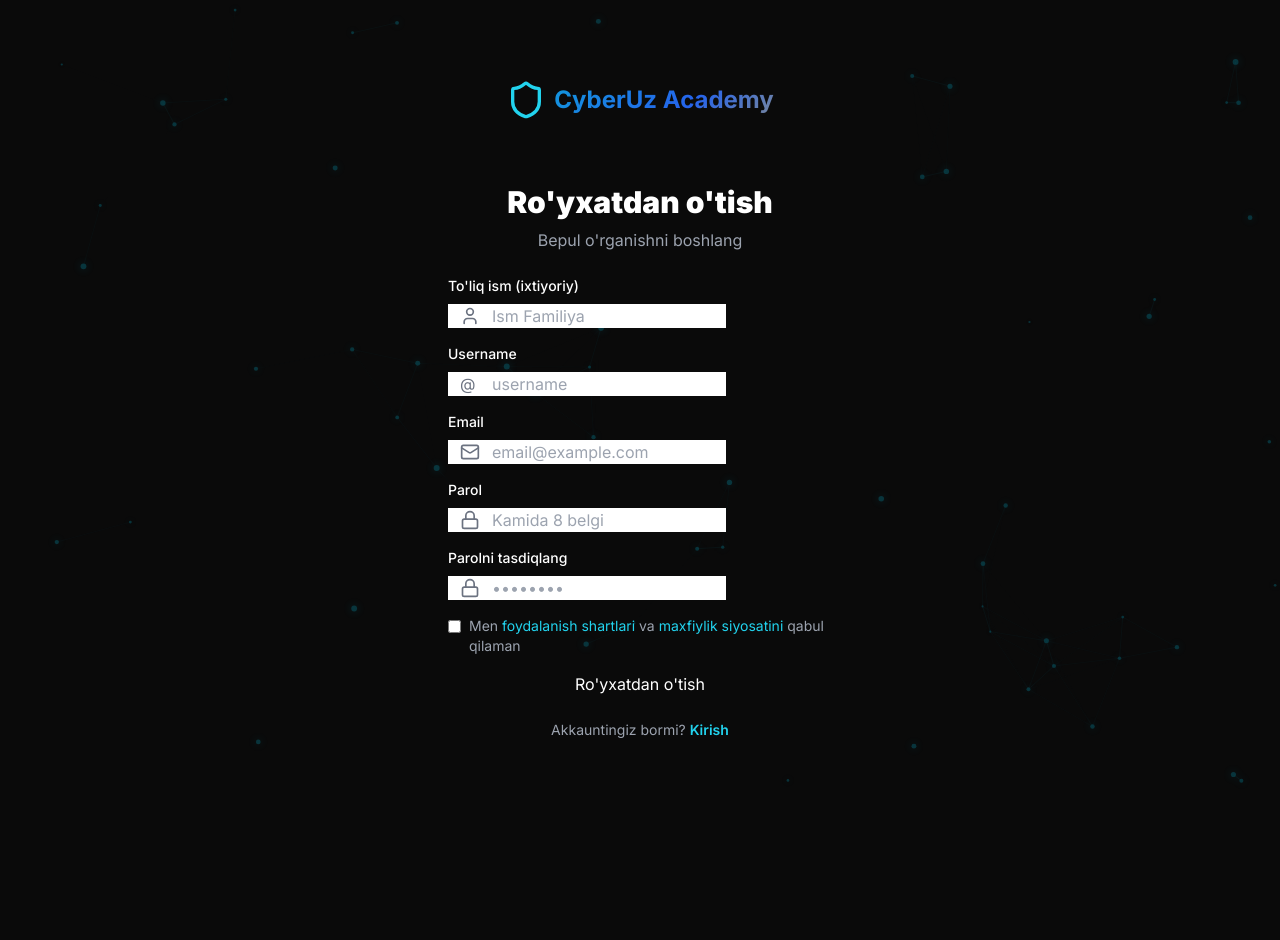
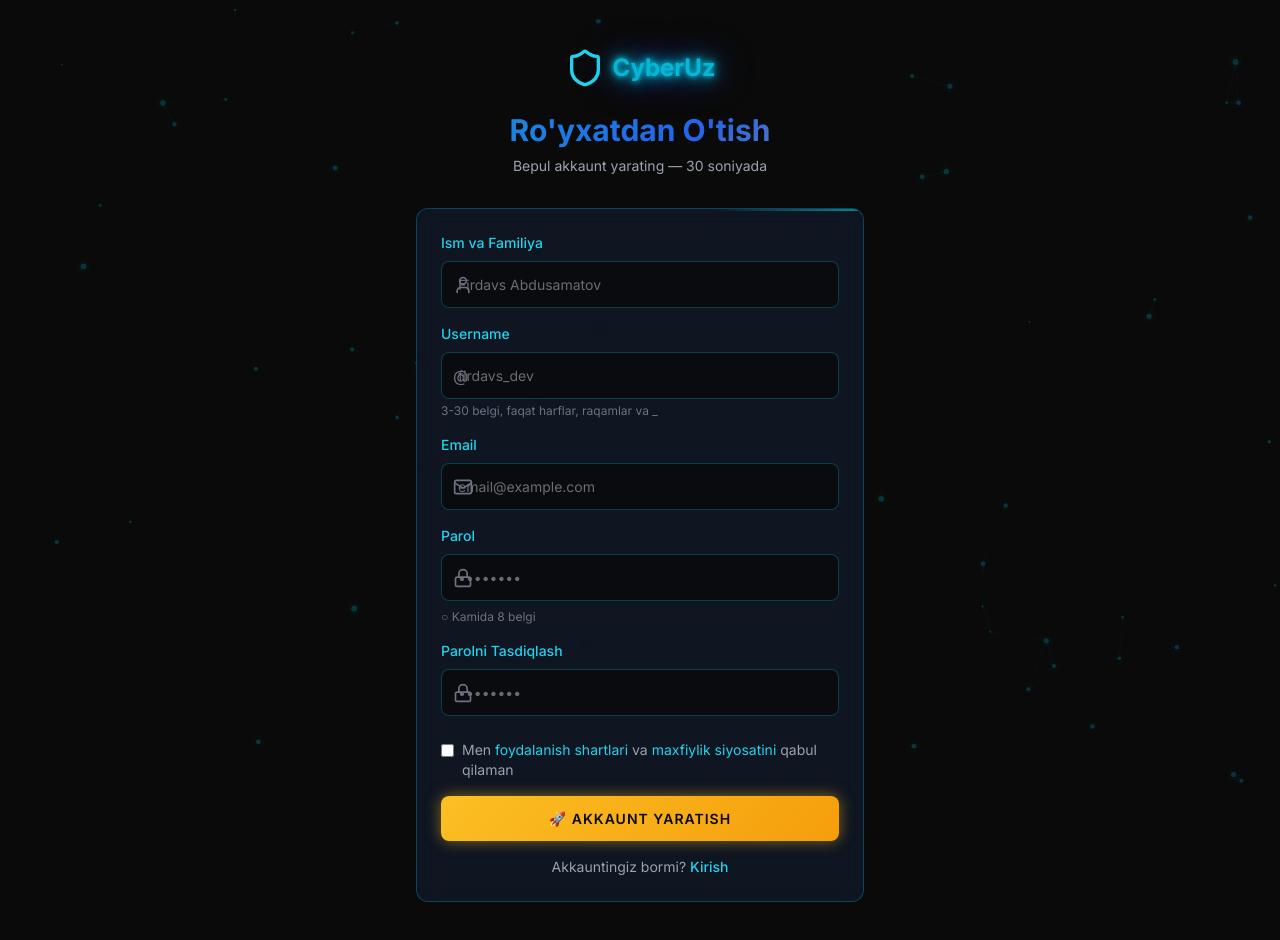
Before and after one commit to KRYZENSYS/cyberuz-academy, a Next.js app: page /register in a window 1280 px wide. Shown: the top 940 px of the page. Before the commit the page ends 852 px from the top, so only its background shows below. Built offline with nearby package versions, Linux system fonts and the light colour scheme.

Commit message:
feat: add Register page

```diff
--- a/src/app/(auth)/register/page.tsx
+++ b/src/app/(auth)/register/page.tsx
@@ -3,50 +3,26 @@
 import { useState } from 'react';
 import Link from 'next/link';
 import { useRouter } from 'next/navigation';
-import { Shield, Mail, Lock, User, Loader2, CheckCircle2 } from 'lucide-react';
+import { Shield, Mail, Lock, User, Loader2, Check } from 'lucide-react';
 import toast from 'react-hot-toast';
 
 export default function RegisterPage() {
   const router = useRouter();
-  const [formData, setFormData] = useState({
-    fullName: '',
-    email: '',
-    username: '',
-    password: '',
-    confirmPassword: '',
-  });
+  const [form, setForm] = useState({ email: '', username: '', fullName: '', password: '', confirmPassword: '' });
   const [loading, setLoading] = useState(false);
+  const [accept, setAccept] = useState(false);
 
-  const passwordStrength = (pwd: string): number => {
-    let strength = 0;
-    if (pwd.length >= 8) strength++;
-    if (/[a-z]/.test(pwd) && /[A-Z]/.test(pwd)) strength++;
-    if (/\d/.test(pwd)) strength++;
-    if (/[^a-zA-Z\d]/.test(pwd)) strength++;
-    return strength;
+  const checks = {
+    length: form.password.length >= 8,
+    match: form.password === form.confirmPassword && form.password.length > 0,
   };
-
-  const strength = passwordStrength(formData.password);
-  const strengthLabels = ['Juda zaif', 'Zaif', 'O\'rtacha', 'Yaxshi', 'Kuchli'];
-  const strengthColors = ['bg-red-500', 'bg-orange-500', 'bg-yellow-500', 'bg-blue-500', 'bg-cyan-500'];
 
   const handleSubmit = async (e: React.FormEvent) => {
     e.preventDefault();
 
-    if (!formData.email || !formData.username || !formData.password) {
-      toast.error('Barcha maydonlarni to\'ldiring');
-      return;
-    }
-
-    if (formData.password !== formData.confirmPassword) {
-      toast.error('Parollar mos kelmaydi');
-      return;
-    }
-
-    if (formData.password.length < 8) {
-      toast.error('Parol kamida 8 belgidan iborat bo\'lishi kerak');
-      return;
-    }
+    if (!checks.length) return toast.error('Parol kamida 8 belgi');
+    if (!checks.match) return toast.error('Parollar mos kelmadi');
+    if (!accept) return toast.error('Shartlarni qabul qiling');
 
     setLoading(true);
     try {
@@ -54,138 +30,134 @@
         method: 'POST',
         headers: { 'Content-Type': 'application/json' },
         body: JSON.stringify({
-          email: formData.email,
-          username: formData.username,
-          password: formData.password,
-          fullName: formData.fullName,
+          email: form.email,
+          username: form.username,
+          fullName: form.fullName,
+          password: form.password,
         }),
       });
 
       const data = await res.json();
-
-      if (!res.ok) {
-        toast.error(data.error || 'Ro\'yxatdan o\'tish xatoligi');
-        return;
+      if (data.success) {
+        toast.success('Akkaunt yaratildi! Xush kelibsiz 🎉');
+        router.push('/dashboard');
+      } else {
+        toast.error(data.error || 'Ro\'yxatdan o\'tish muvaffaqiyatsiz');
       }
-
-      toast.success('Muvaffaqiyatli ro\'yxatdan o\'tdingiz!');
-      router.push('/dashboard');
-      router.refresh();
-    } catch (err) {
-      toast.error('Tarmoq xatoligi');
+    } catch (error) {
+      toast.error('Tarmoq xatosi');
     } finally {
       setLoading(false);
     }
   };
 
   return (
-    <div className="min-h-screen flex items-center justify-center px-4 py-20">
-      <div className="w-full max-w-md">
-        <Link href="/" className="flex items-center justify-center gap-2 mb-8">
+    <div className="min-h-screen flex items-center justify-center px-4 py-12">
+      <div className="w-full max-w-md fade-in">
+        <div className="text-center mb-8">
+          <Link href="/" className="inline-flex items-center gap-2 mb-6">
             <Shield className="w-10 h-10 text-cyan-400" />
-          <span className="text-2xl font-bold gradient-text">CyberUz Academy</span>
+            <span className="text-2xl font-bold neon-text">CyberUz</span>
           </Link>
+          <h1 className="text-3xl font-bold gradient-text mb-2">Ro'yxatdan O'tish</h1>
+          <p className="text-gray-400 text-sm">Bepul akkaunt yarating — 30 soniyada</p>
+        </div>
 
-        <div className="glass-card p-8">
-          <h1 className="text-3xl font-black mb-2 text-center">Ro'yxatdan o'tish</h1>
-          <p className="text-gray-400 text-center mb-6">Bepul o'rganishni boshlang</p>
-
-          <form onSubmit={handleSubmit} className="space-y-4">
+        <form onSubmit={handleSubmit} className="cyber-card space-y-4">
           <div>
-              <label className="block text-sm font-medium mb-2">To'liq ism (ixtiyoriy)</label>
+            <label className="block text-sm text-cyan-400 mb-2 font-medium">Ism va Familiya</label>
             <div className="relative">
               <User className="absolute left-3 top-1/2 -translate-y-1/2 w-5 h-5 text-gray-500" />
               <input
                 type="text"
-                  value={formData.fullName}
-                  onChange={(e) => setFormData({ ...formData, fullName: e.target.value })}
-                  placeholder="Ism Familiya"
-                  className="input-field pl-11"
+                value={form.fullName}
+                onChange={(e) => setForm({ ...form, fullName: e.target.value })}
+                placeholder="Firdavs Abdusamatov"
+                className="cyber-input pl-11"
               />
             </div>
           </div>
 
           <div>
-              <label className="block text-sm font-medium mb-2">Username</label>
+            <label className="block text-sm text-cyan-400 mb-2 font-medium">Username</label>
             <div className="relative">
               <span className="absolute left-3 top-1/2 -translate-y-1/2 text-gray-500">@</span>
               <input
                 type="text"
-                  value={formData.username}
-                  onChange={(e) => setFormData({ ...formData, username: e.target.value.toLowerCase() })}
-                  placeholder="username"
-                  className="input-field pl-11"
+                value={form.username}
+                onChange={(e) => setForm({ ...form, username: e.target.value.toLowerCase() })}
                 required
-                  minLength={3}
-                  maxLength={30}
-                  pattern="[a-zA-Z0-9_]+"
+                pattern="[a-zA-Z0-9_]{3,30}"
+                placeholder="firdavs_dev"
+                className="cyber-input pl-11"
+              />
+            </div>
+            <p className="text-xs text-gray-500 mt-1">3-30 belgi, faqat harflar, raqamlar va _</p>
+          </div>
+
+          <div>
+            <label className="block text-sm text-cyan-400 mb-2 font-medium">Email</label>
+            <div className="relative">
+              <Mail className="absolute left-3 top-1/2 -translate-y-1/2 w-5 h-5 text-gray-500" />
+              <input
+                type="email"
+                value={form.email}
+                onChange={(e) => setForm({ ...form, email: e.target.value })}
+                required
+                placeholder="email@example.com"
+                className="cyber-input pl-11"
               />
             </div>
           </div>
 
           <div>
-              <label className="block text-sm font-medium mb-2">Email</label>
+            <label className="block text-sm text-cyan-400 mb-2 font-medium">Parol</label>
             <div className="relative">
-                <Mail className="absolute left-3 top-1/2 -translate-y-1/2 w-5 h-5 text-gray-500" />
+              <Lock className="absolute left-3 top-1/2 -translate-y-1/2 w-5 h-5 text-gray-500" />
               <input
-                  type="email"
-                  value={formData.email}
-                  onChange={(e) => setFormData({ ...formData, email: e.target.value })}
-                  placeholder="email@example.com"
-                  className="input-field pl-11"
+                type="password"
+                value={form.password}
+                onChange={(e) => setForm({ ...form, password: e.target.value })}
                 required
+                minLength={8}
+                placeholder="••••••••"
+                className="cyber-input pl-11"
               />
+            </div>
+            <div className="text-xs mt-2 space-y-1">
+              <div className={checks.length ? 'text-green-400' : 'text-gray-500'}>
+                {checks.length ? '✓' : '○'} Kamida 8 belgi
+              </div>
             </div>
           </div>
 
           <div>
-              <label className="block text-sm font-medium mb-2">Parol</label>
+            <label className="block text-sm text-cyan-400 mb-2 font-medium">Parolni Tasdiqlash</label>
             <div className="relative">
               <Lock className="absolute left-3 top-1/2 -translate-y-1/2 w-5 h-5 text-gray-500" />
               <input
                 type="password"
-                  value={formData.password}
-                  onChange={(e) => setFormData({ ...formData, password: e.target.value })}
-                  placeholder="Kamida 8 belgi"
-                  className="input-field pl-11"
+                value={form.confirmPassword}
+                onChange={(e) => setForm({ ...form, confirmPassword: e.target.value })}
                 required
+                placeholder="••••••••"
+                className="cyber-input pl-11"
               />
             </div>
-              {formData.password && (
-                <div className="mt-2">
-                  <div className="flex gap-1 mb-1">
-                    {[1, 2, 3, 4].map((i) => (
-                      <div
-                        key={i}
-                        className={`h-1 flex-1 rounded ${i <= strength ? strengthColors[strength] : 'bg-gray-700'}`}
-                      />
-                    ))}
-                  </div>
-                  <p className="text-xs text-gray-500">Parol kuchi: {strengthLabels[strength]}</p>
+            {checks.match && (
+              <div className="text-xs mt-2 text-green-400 flex items-center gap-1">
+                <Check size={14} /> Parollar mos keldi
               </div>
             )}
           </div>
 
-            <div>
-              <label className="block text-sm font-medium mb-2">Parolni tasdiqlang</label>
-              <div className="relative">
-                <Lock className="absolute left-3 top-1/2 -translate-y-1/2 w-5 h-5 text-gray-500" />
+          <label className="flex items-start gap-2 text-sm text-gray-400 cursor-pointer pt-2">
             <input
-                  type="password"
-                  value={formData.confirmPassword}
-                  onChange={(e) => setFormData({ ...formData, confirmPassword: e.target.value })}
-                  placeholder="••••••••"
-                  className="input-field pl-11"
-                  required
+              type="checkbox"
+              checked={accept}
+              onChange={(e) => setAccept(e.target.checked)}
+              className="mt-1 accent-cyan-500"
             />
-                {formData.confirmPassword && formData.password === formData.confirmPassword && (
-                  <CheckCircle2 className="absolute right-3 top-1/2 -translate-y-1/2 w-5 h-5 text-cyan-400" />
-                )}
-              </div>
-            </div>
-
-            <label className="flex items-start gap-2 text-sm text-gray-400">
-              <input type="checkbox" required className="mt-1 rounded" />
             <span>
               Men <Link href="/terms" className="text-cyan-400 hover:underline">foydalanish shartlari</Link> va{' '}
               <Link href="/privacy" className="text-cyan-400 hover:underline">maxfiylik siyosatini</Link> qabul qilaman
@@ -194,24 +166,23 @@
 
           <button
             type="submit"
-              disabled={loading}
-              className="neon-button w-full flex items-center justify-center gap-2 disabled:opacity-50"
+            disabled={loading || !accept}
+            className="btn-neon btn-neon-yellow w-full py-3 flex items-center justify-center gap-2"
           >
             {loading ? (
-                <><Loader2 className="w-5 h-5 animate-spin" /> Ro'yxatdan o'tilmoqda...</>
+              <><Loader2 className="w-5 h-5 animate-spin" /> Yaratilmoqda...</>
             ) : (
-                'Ro\'yxatdan o\'tish'
+              '🚀 Akkaunt Yaratish'
             )}
           </button>
-          </form>
 
-          <div className="mt-6 text-center text-sm text-gray-400">
+          <div className="text-center text-sm text-gray-400">
             Akkauntingiz bormi?{' '}
-            <Link href="/login" className="text-cyan-400 hover:underline font-semibold">
+            <Link href="/login" className="text-cyan-400 hover:underline font-medium">
               Kirish
             </Link>
           </div>
-        </div>
+        </form>
       </div>
     </div>
   );
```
Lines whose indentation alone changed are shown as unchanged.
